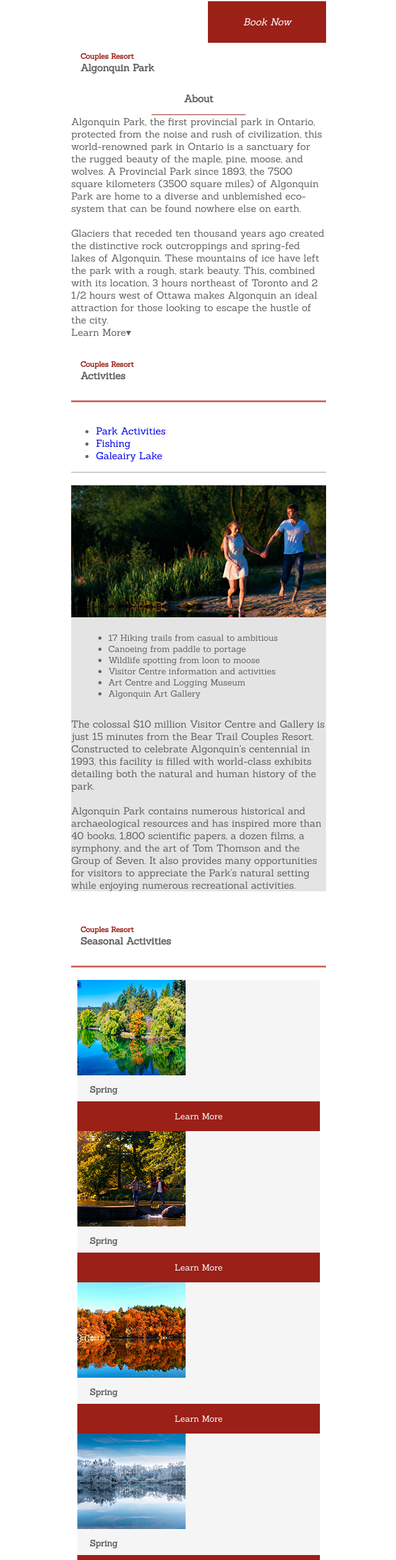
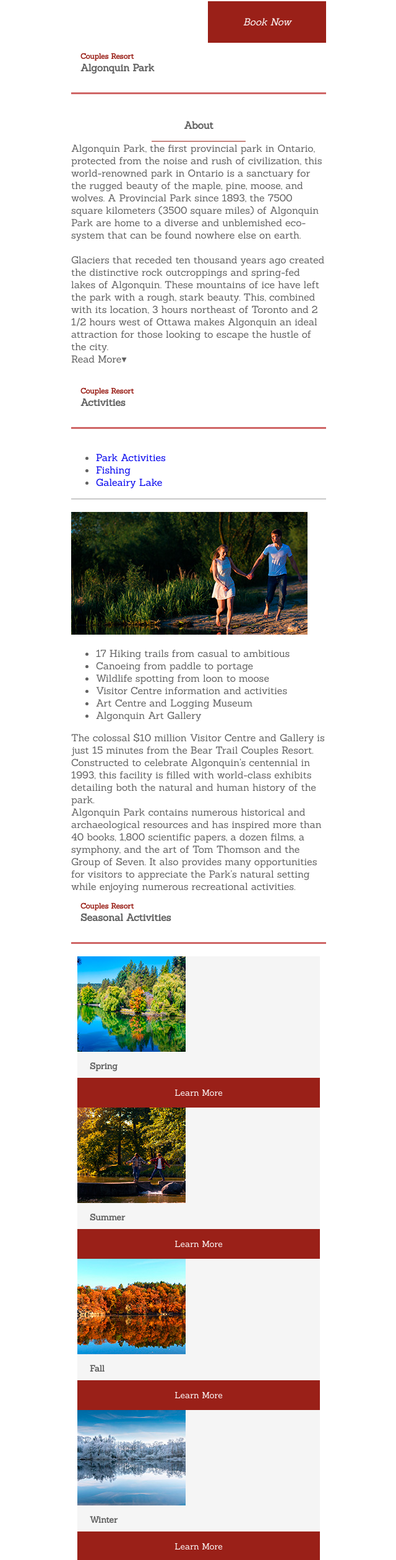
Before and after one commit to keiith001/Lie-Keith-FIP-CR, a plain HTML site: page activities.html in a window 1280 px wide. Shown: the part 136-2653 px from the top of the page at 62% size, without its empty margins (319-959 px from the left). Drawn offline with Linux system fonts and the light colour scheme.

Commit message:
Update on activities page structure
This commit is to update the previous version of activities page structure with the newest version.

```diff
--- a/activities.html
+++ b/activities.html
@@ -62,7 +62,8 @@
             </section>
 
             <!-- ABOUT -->
-            <section id="abt-about" class="grid-con">
+            <section id="act-about" class="grid-con">
+                <div class="col-span-full line-separator"></div>
                 <h2 class="hidden">About Algonquin Park</h2>
                 <div class="col-span-full">
                     <div class="h3-headline">
@@ -71,13 +72,16 @@
                     </div>
 
                     <article id="abt-con-details">
+                        <h4 class="hidden">About Algonquin Park Story</h4>
                         <p>Algonquin Park, the first provincial park in Ontario, protected from the noise and rush of civilization, this world-renowned park in Ontario is a sanctuary for the rugged beauty of the maple, pine, moose, and wolves. A Provincial Park since 1893, the 7500 square kilometers (3500 square miles) of Algonquin Park are home to a diverse and unblemished eco-system that can be found nowhere else on earth.</p>
                         <br>
                         <p>Glaciers that receded ten thousand years ago created the distinctive rock outcroppings and spring-fed lakes of Algonquin. These mountains of ice have left the park with a rough, stark beauty. This, combined with its location, 3 hours northeast of Toronto and 2 1/2 hours west of Ottawa makes Algonquin an ideal attraction for those looking to escape the hustle of the city.</p>
                     </article>
 
-                    <details id="abt-con-learn-more">
-                        <summary>Learn More</summary>
+                    <details id="abt-con-read-more">
+                        <summary>Read More</summary>
+                        <article>
+                            <h4 class="hidden">About Algonquin Park Additional Story</h4>
                             <p>This majestic park, minutes away and seen from our lakeshore, is awe-inspiring and completely peaceful with the incredible beauty of nature. Come experience the Algonquin grandeur, with all its fresh clean air, deep blue skies, rich green forests and hundreds of pristine lakes. It is impressive.</p>
 
                             <br>
@@ -99,6 +103,7 @@
                             <br>
 
                             <p>For more photos of Algonquin Park widlife visit photographer Steve Dunsford Impressions of Algonquin Park</p>
+                        </article>
                     </details>
                 </div>
             </section>
@@ -123,7 +128,7 @@
 
                 <div id="park-act-con" class="col-span-full">
                     <h3 class="hidden">Park Activities</h3>
-                    <article id="villas-details">
+                    <article id="park-act-details">
                         <h4 class="hidden">Park Activities Details</h4>
                         <img src="images/activities/m-park-activities-card-382x198.jpg" alt="Picture of Couples walking together beside a lake">
 
@@ -137,8 +142,6 @@
                         </ul>
 
                         <p>The colossal $10 million Visitor Centre and Gallery is just 15 minutes from the Bear Trail Couples Resort. Constructed to celebrate Algonquin's centennial in 1993, this facility is filled with world-class exhibits detailing both the natural and human history of the park.</p>
-
-                        <br>
 
                         <p>Algonquin Park contains numerous historical and archaeological resources and has inspired more than 40 books, 1,800 scientific papers, a dozen films, a symphony, and the art of Tom Thomson and the Group of Seven. It also provides many opportunities for visitors to appreciate the Park's natural setting while enjoying numerous recreational activities.</p>
                     </article>
@@ -161,6 +164,7 @@
                     <div id="sa-cards" class="col-span-full">
                         <h3 class="hidden">Seasonal Activities List</h3>
 
+                        <div id="spring-summer" class="col-span-full">
                             <article id="spring-con" class="card-con">
                                 <img src="images/activities/m-spring-card-175x154.jpg" alt="Picture of Spring Scenery">
 
@@ -174,17 +178,19 @@
                             <article id="summer-con" class="card-con">
                                 <img src="images/activities/m-summer-card-175x154.jpg" alt="Picture of Summer Scenery">
 
-                            <h4>Spring</h4>
+                                <h4>Summer</h4>
 
                                 <div class="learn-more-1 col-span-full">
                                     <a href="#" class="learn-more-btn">Learn More</a>
                                 </div>
                             </article>
+                        </div>
 
+                        <div id="fall-winter" class="col-span-full">
                             <article id="fall-con" class="card-con">
                                 <img src="images/activities/m-fall-card-175x154.jpg" alt="Picture of Fall Scenery">
 
-                            <h4>Spring</h4>
+                                <h4>Fall</h4>
 
                                 <div class="learn-more-1 col-span-full">
                                     <a href="#" class="learn-more-btn">Learn More</a>
@@ -194,12 +200,13 @@
                             <article id="winter-con" class="card-con">
                                 <img src="images/activities/m-winter-card-175x154.jpg" alt="Picture of Winter Scenery">
 
-                            <h4>Spring</h4>
+                                <h4>Winter</h4>
 
                                 <div class="learn-more-1 col-span-full">
                                     <a href="#" class="learn-more-btn">Learn More</a>
                                 </div>
                             </article>
+                        </div>
                     </div>
                 </section>
             </section>
```
Lines whose indentation alone changed are shown as unchanged.
